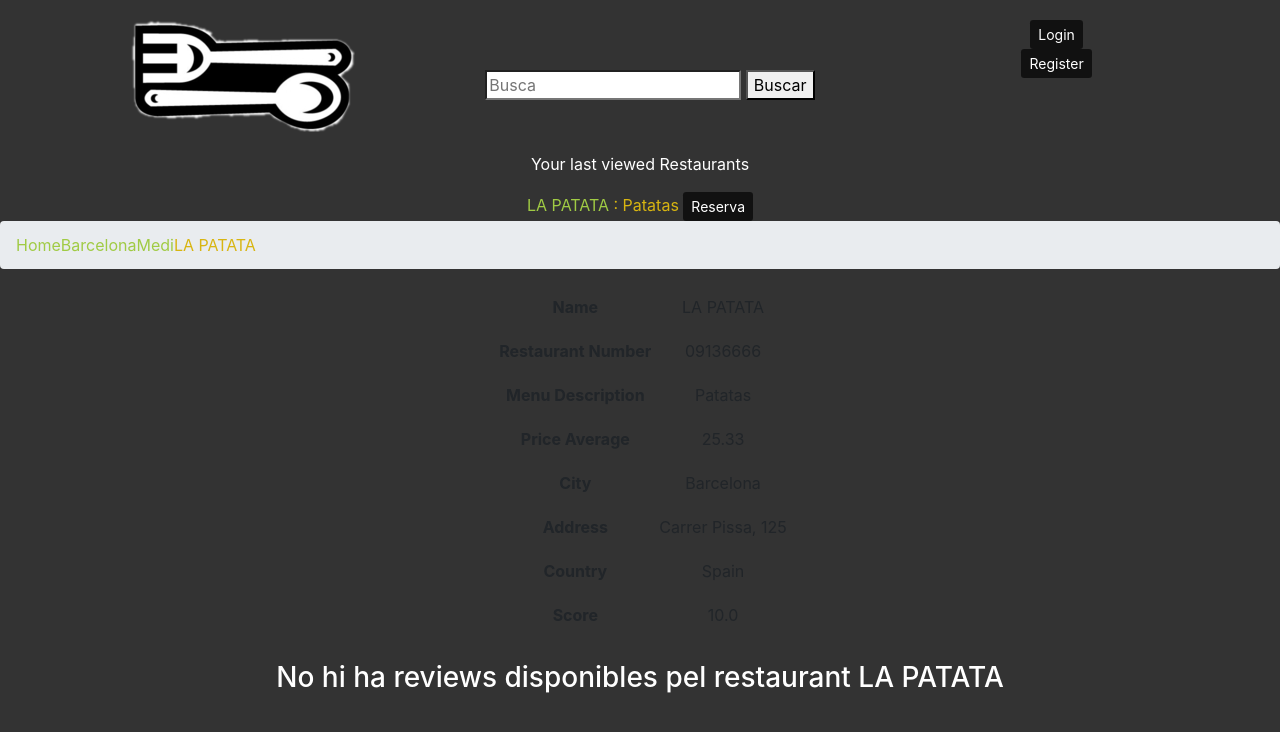
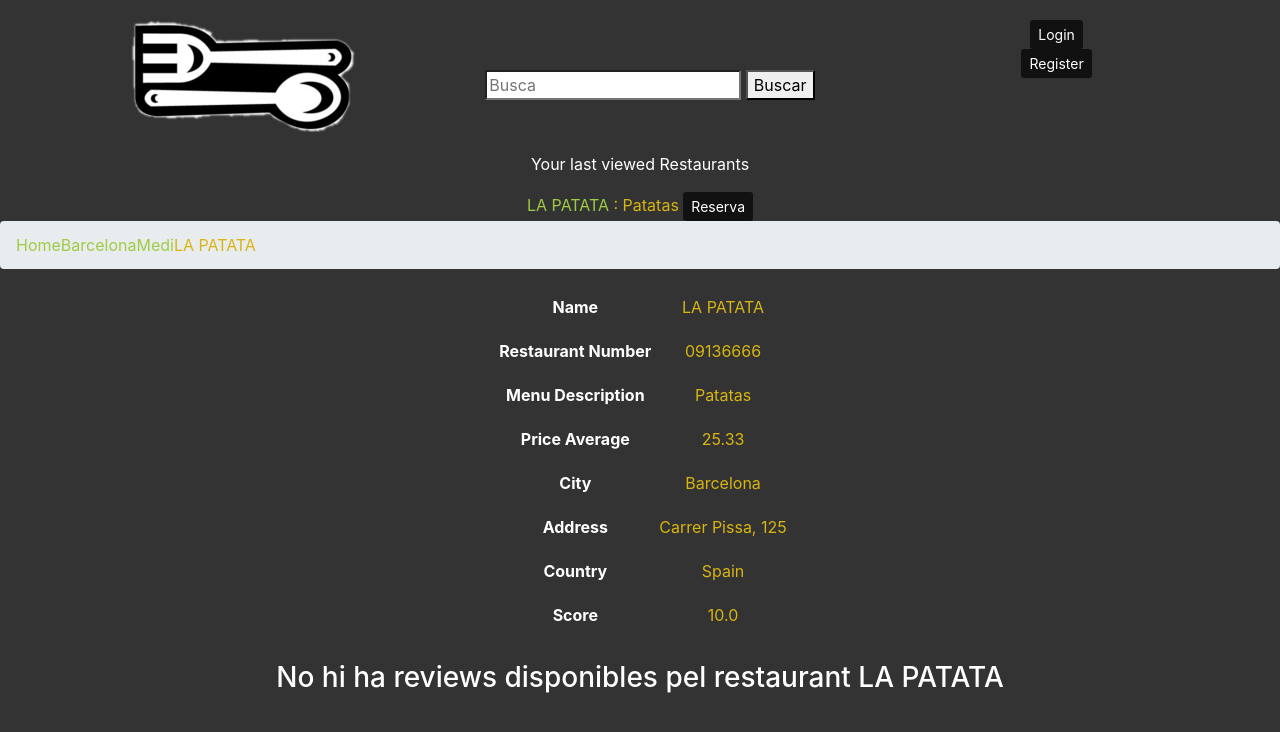
Before and after one commit to DavidAlvarezRios/sd2019-forkillaa9, a Django app: page /restaurant/09136666/ in a window 1280 px wide. Shown: the top 732 px of the page. Run offline with Django 3.2, Linux system fonts and the light colour scheme; data comes from the database, SQL or seed files in the repository; data that the repository does not hold is empty; some libraries are stand-ins or nearby versions.

Commit message:
taula centrada 2

```diff
--- a/static/style.css
+++ b/static/style.css
@@ -38,14 +38,17 @@ table.center {
     background-color: transparent;
     margin-right: auto;
     margin-left: auto;
+    border-color: rgba(255, 255, 255, 0.5);
 }
 
 table.center tbody {
     background-color: transparent;
+    border-color: rgba(255, 255, 255, 0.5);
 }
 
 table.center tbody tr {
     background-color: transparent;
+    border-color: rgba(255, 255, 255, 0.5);
 }
 
 table.center tbody tr th {
@@ -53,10 +56,12 @@ table.center tbody tr th {
     border-color: rgba(255, 255, 255, 0.5);
     display: table-cell;
     padding: 10px 7px;
+    color: white;
 }
 
 table.center tbody tr td {
     background-color: transparent;
+    color: #d8b511
 }
 
 .page-header {
```
